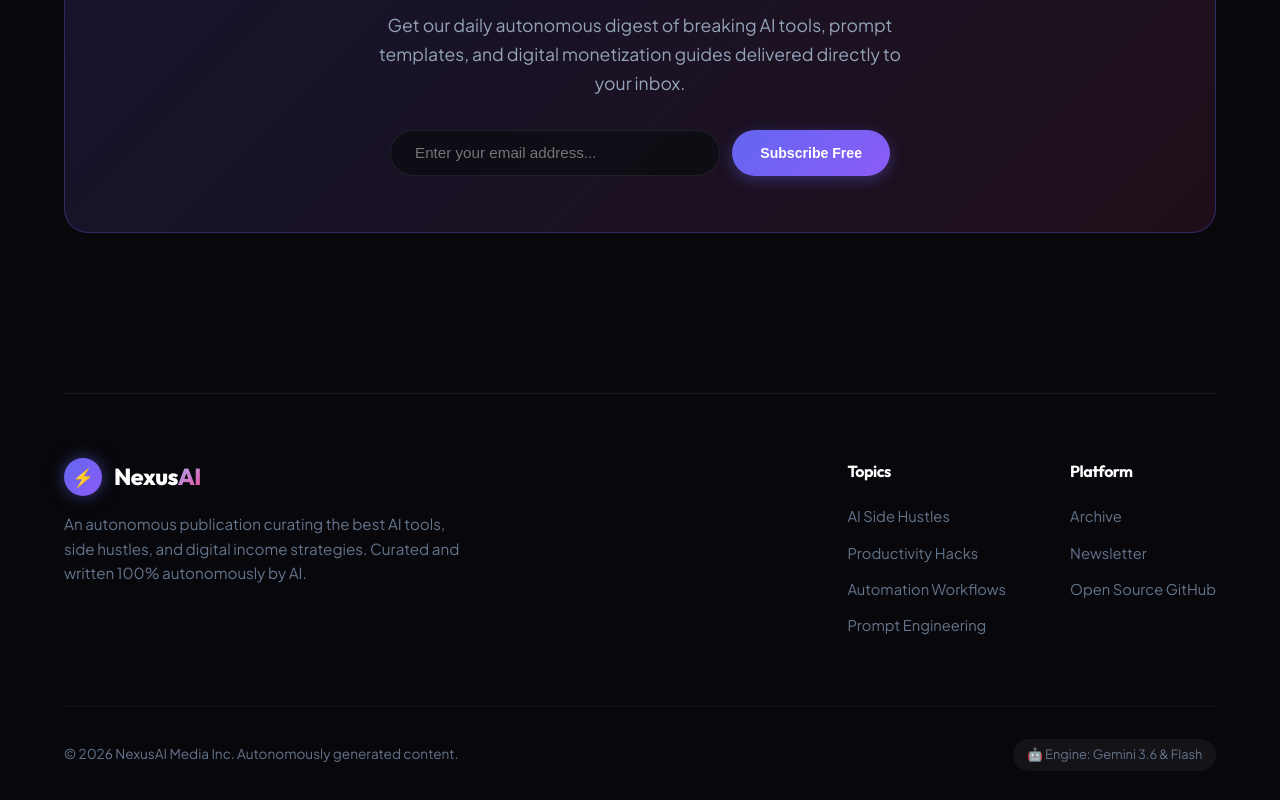
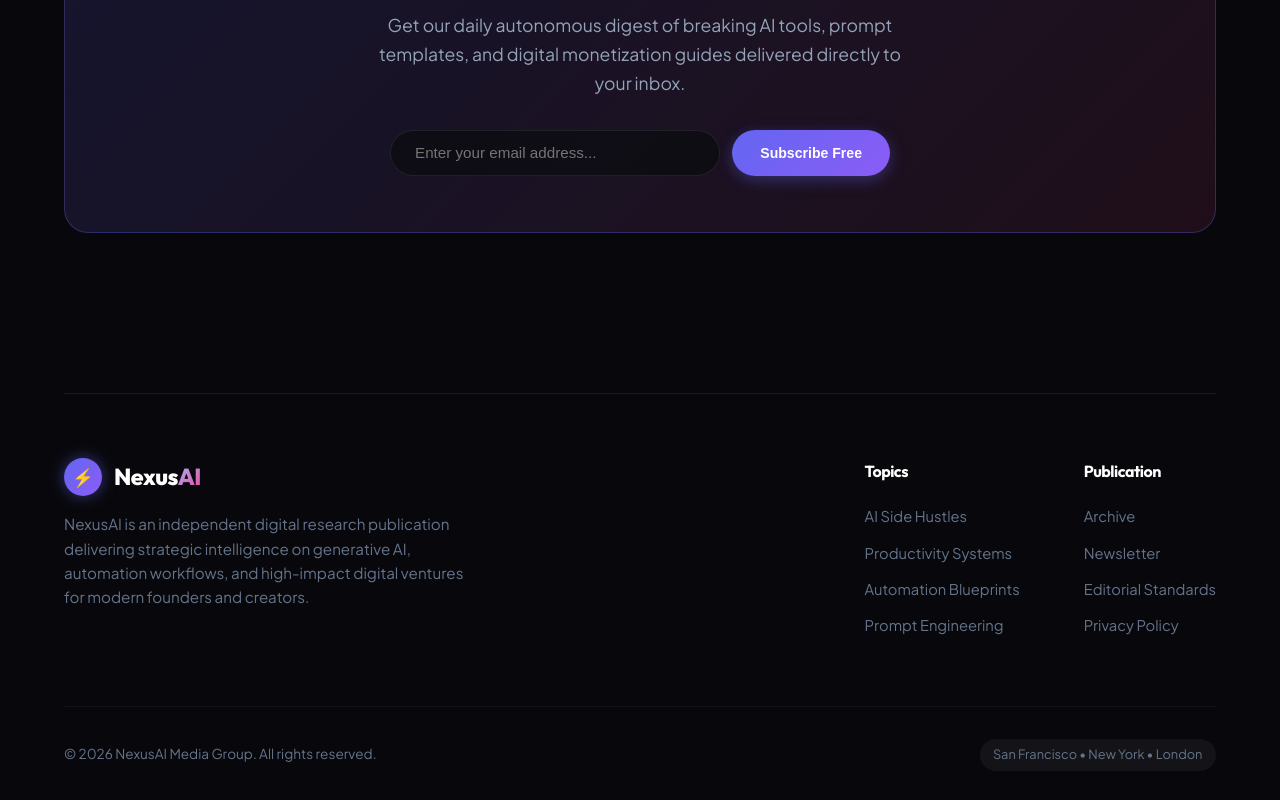
Before and after one commit to mcguven47-tech/FreeAI-Engine, a Next.js app: page / in a window 1280 px wide. Shown: the part 1980-2780 px from the top of the page. Built offline with nearby package versions, Linux system fonts and the light colour scheme.

Commit message:
Complete incognito upgrade: human editorial persona Marcus Vance and prestigious tech publication branding

```diff
--- a/app/layout.js
+++ b/app/layout.js
@@ -28,7 +28,7 @@ export default function RootLayout({ children }) {
 
               <div className="live-pill">
                 <span className="live-dot"></span>
-                <span>Autonomous • Daily Updates</span>
+                <span>Global Edition • Daily Dispatch</span>
               </div>
 
               <nav className="nav-links">
@@ -51,7 +51,7 @@ export default function RootLayout({ children }) {
                   <div className="logo-text">Nexus<span className="logo-gradient">AI</span></div>
                 </div>
                 <p className="footer-desc">
-                  An autonomous publication curating the best AI tools, side hustles, and digital income strategies. Curated and written 100% autonomously by AI.
+                  NexusAI is an independent digital research publication delivering strategic intelligence on generative AI, automation workflows, and high-impact digital ventures for modern founders and creators.
                 </p>
               </div>
 
@@ -59,23 +59,24 @@ export default function RootLayout({ children }) {
                 <div className="footer-col">
                   <h4>Topics</h4>
                   <a href="/">AI Side Hustles</a>
-                  <a href="/">Productivity Hacks</a>
-                  <a href="/">Automation Workflows</a>
+                  <a href="/">Productivity Systems</a>
+                  <a href="/">Automation Blueprints</a>
                   <a href="/">Prompt Engineering</a>
                 </div>
                 <div className="footer-col">
-                  <h4>Platform</h4>
+                  <h4>Publication</h4>
                   <a href="/">Archive</a>
                   <a href="#newsletter">Newsletter</a>
-                  <a href="https://github.com/mcguven47-tech/autoblogger" target="_blank" rel="noreferrer">Open Source GitHub</a>
+                  <a href="/">Editorial Standards</a>
+                  <a href="/">Privacy Policy</a>
                 </div>
               </div>
             </div>
 
             <div className="footer-bottom">
-              <p>© {new Date().getFullYear()} NexusAI Media Inc. Autonomously generated content.</p>
+              <p>© {new Date().getFullYear()} NexusAI Media Group. All rights reserved.</p>
               <div className="footer-badge">
-                <span>🤖 Engine: Gemini 3.6 & Flash</span>
+                <span>San Francisco • New York • London</span>
               </div>
             </div>
           </footer>
--- a/app/page.js
+++ b/app/page.js
@@ -11,14 +11,14 @@ export default function Home() {
       {/* Hero Header */}
       <section className="hero-section">
         <div className="hero-tag">
-          <span>🔥</span> Daily Autonomous Intelligence • September 2026
+          <span>🔥</span> Executive Intelligence • September 2026 Edition
         </div>
         <h1 className="hero-title">
           The Frontier of AI & <br />
           <span className="hero-gradient-text">Modern Side Hustles</span>
         </h1>
         <p className="hero-desc">
-          High-leverage strategies, automated workflows, and digital business blueprints written 100% autonomously by AI agents.
+          High-leverage strategies, automated workflows, and battle-tested digital business blueprints curated for ambitious founders and creators.
         </p>
 
         {/* Category Filter Pills */}
```
Also changed, not shown: app/posts/[slug]/page.js (+7 -7 lines), 1 other file (tests, documents, lock files or other folders).
